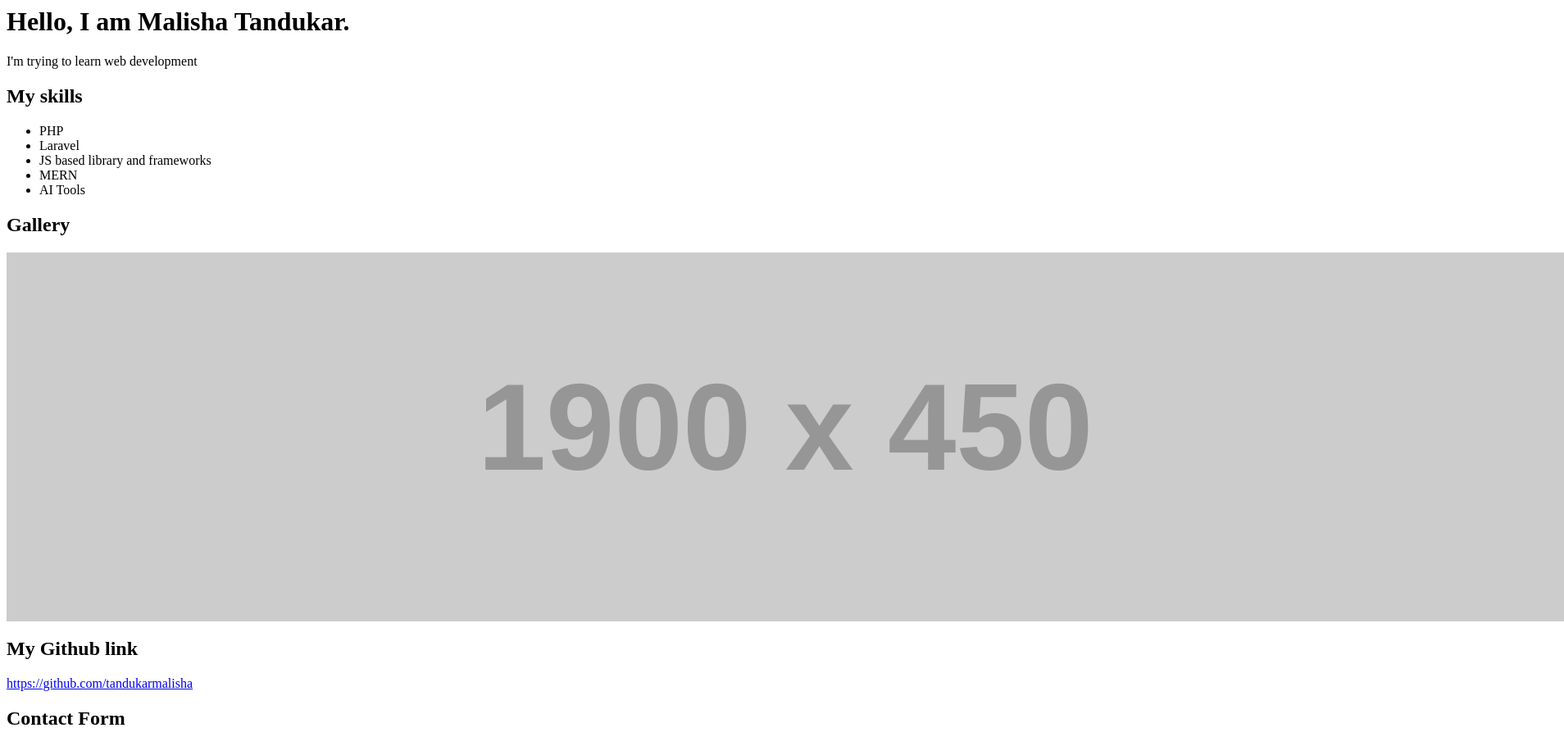
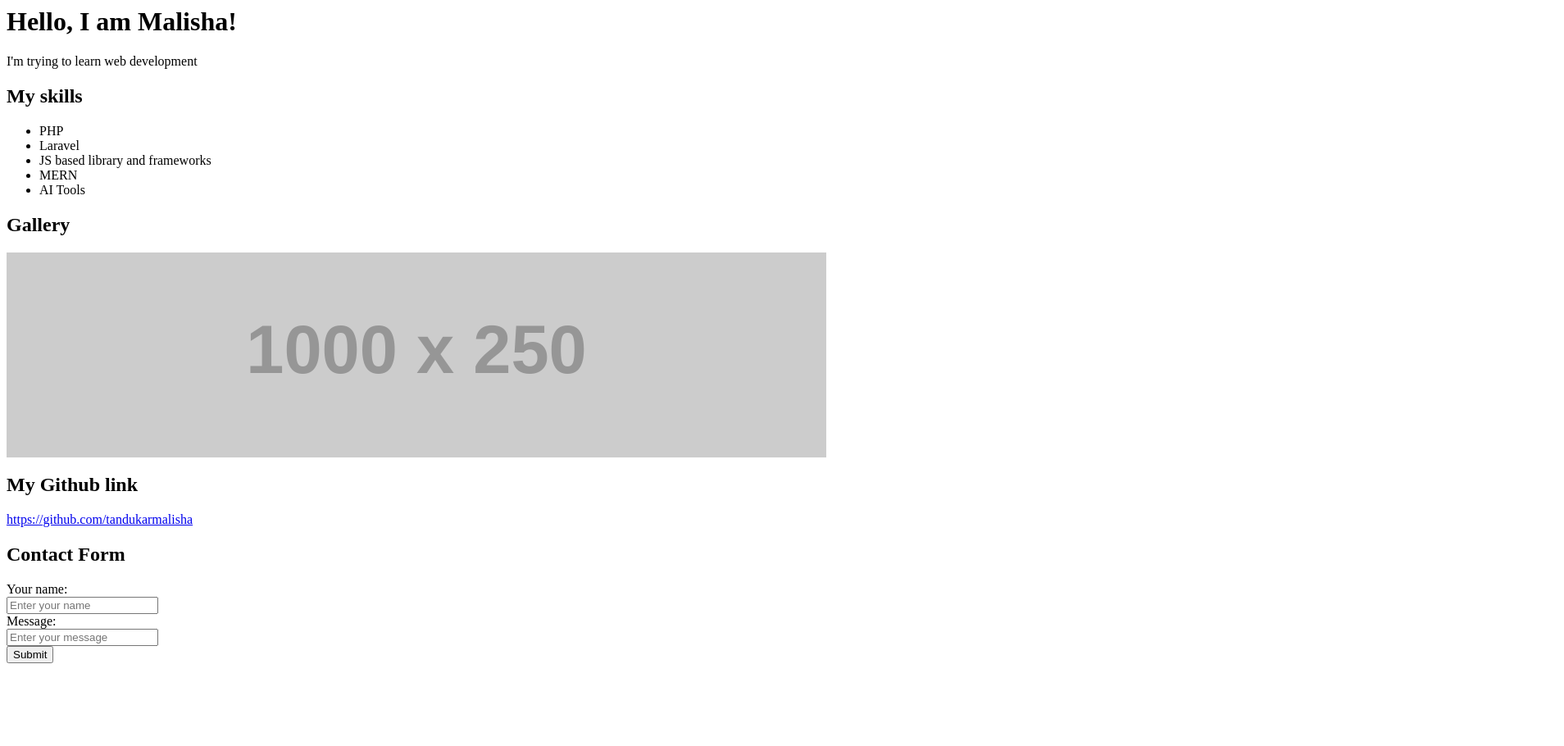
Before and after one commit to tandukarmalisha/Frontend-MERN, a plain HTML site: page profile.html in a window 1280 px wide. Shown: the whole page at 82% size, 1908 px wide, since content can reach past the window. After the commit the page ends 825 px from the top, so only its background shows below. Drawn offline with Linux system fonts and the light colour scheme; placeholder pictures from the web are drawn by us.

Commit message:
Made changes

```diff
--- a/profile.html
+++ b/profile.html
@@ -1,6 +1,6 @@
 <html lanf="en">
     <body>
-        <h1>Hello, I am Malisha Tandukar.</h1>
+        <h1>Hello, I am Malisha!</h1>
         <p>I'm trying to learn web development</p>
         <h2>My skills</h2>
         <ul>
@@ -11,16 +11,16 @@
             <li>AI Tools</li>
         </ul>
         <h2>Gallery</h2>
-        <img src="https://placehold.co/1900x450" alt="My image">
+        <img src="https://placehold.co/1000x250" alt="My image">
         <h2>My Github link</h2>
         <a href="https://github.com/tandukarmalisha">https://github.com/tandukarmalisha</a>
         <h2>Contact Form</h2>
         <form action="">
-            <label for="name" placeholder="Enter your name"></label>
-            <label for=""></label>
+            <label for="name">Your name:</label><br>
+            <input type="text" id="name" class="name" placeholder="Enter your name"><br>
+            <label for="Message">Message:</label><br>
+            <input type="text-area" id="message" class="message" placeholder="Enter your message"><br>
+            <button type="submit">Submit</button>
         </form>
-
-
-
     </body>
 </html>
```
Also changed, not shown: index.html (+1 -1 lines), 1 other file.
